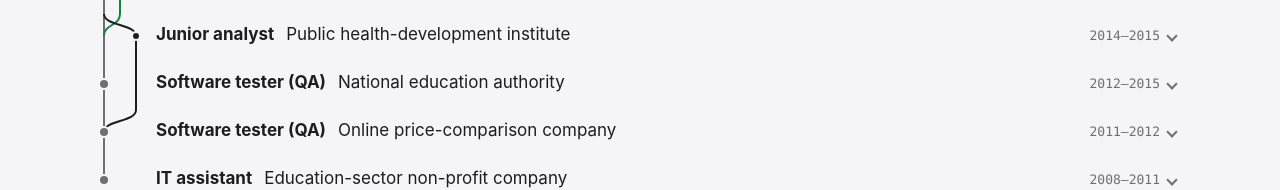
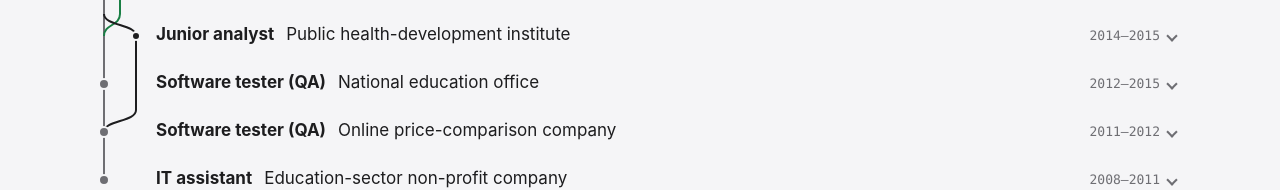
Before and after one commit to er2es/er2es.github.io, an Angular app in the folder app/: page / in a window 1280 px wide. Shown: the part 2066-2256 px from the top of the page. Built offline with nearby package versions, Linux system fonts and the light colour scheme.

Commit message:
copy: national education office (hivatal) instead of authority; the lints no longer flag that wording

```diff
--- a/app/scripts/verify-privacy.mjs
+++ b/app/scripts/verify-privacy.mjs
@@ -23,7 +23,7 @@ const files = [];
   }
 })(docs);
 
-const IDENT = /mbvk|semmelweis|uni-nke|\bnke\b|kfpr|\bjam\b|árukereső|arukereso|\beducatio\b|oktatási hivatal|honvedelem|sportpont|jó állam|good state|budapestlocal|budapestflow|konigsberg|felvi\.hu|támop|tamop|arveres/i;
+const IDENT = /mbvk|semmelweis|uni-nke|\bnke\b|kfpr|\bjam\b|árukereső|arukereso|\beducatio\b|honvedelem|sportpont|jó állam|good state|budapestlocal|budapestflow|konigsberg|felvi\.hu|támop|tamop|arveres/i;
 const problems = [];
 const TEXT = new Set(['.html', '.js', '.css', '.txt', '.xml', '.json', '.svg', '.map']);
 for (const f of files) {
--- a/app/src/app/content/en.ts
+++ b/app/src/app/content/en.ts
@@ -146,7 +146,7 @@ export const en: SiteContent = {
     },
     'edu-authority': {
       title: 'Software tester (QA)',
-      org: 'National education authority',
+      org: 'National education office',
       points: ['Tested new releases of education-sector IT systems, partly through automated tests written in Selenium WebDriver.'],
     },
     'pricing-co': {
--- a/app/src/app/content/hu.ts
+++ b/app/src/app/content/hu.ts
@@ -146,7 +146,7 @@ export const hu: SiteContent = {
     },
     'edu-authority': {
       title: 'Szoftvertesztelő (QA)',
-      org: 'Országos oktatási hatóság',
+      org: 'Országos oktatási hivatal',
       points: ['Oktatási informatikai rendszerek új verzióit teszteltem, részben Selenium WebDriverrel írt automatizált tesztekkel.'],
     },
     'pricing-co': {
```
Also changed, not shown: 9 other files (tests, documents, lock files or other folders).
